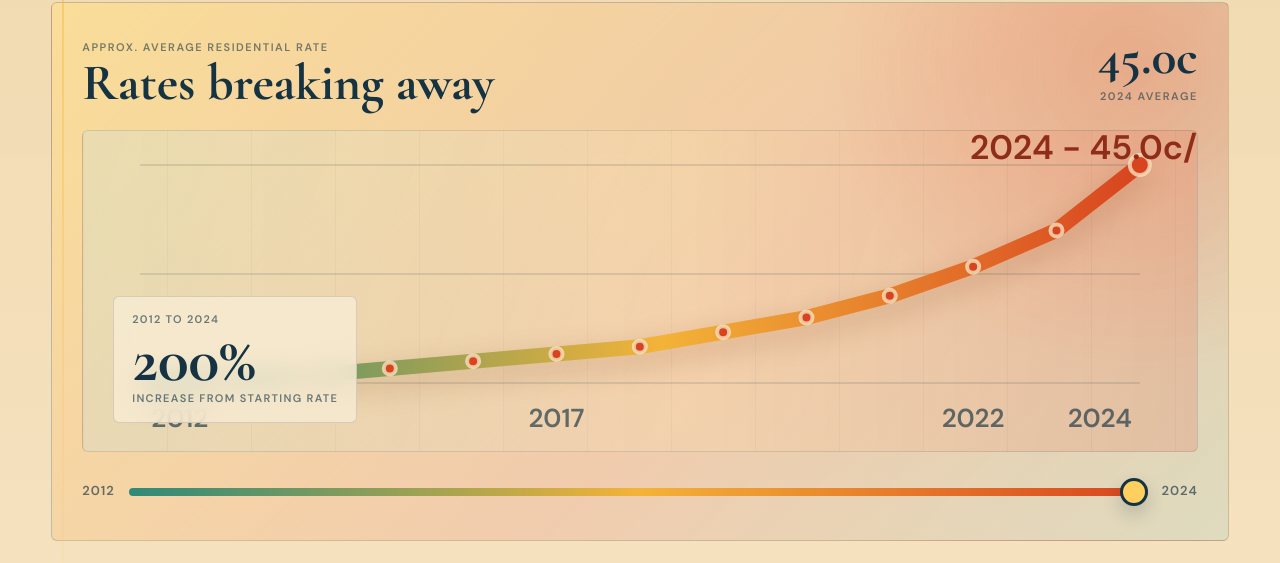
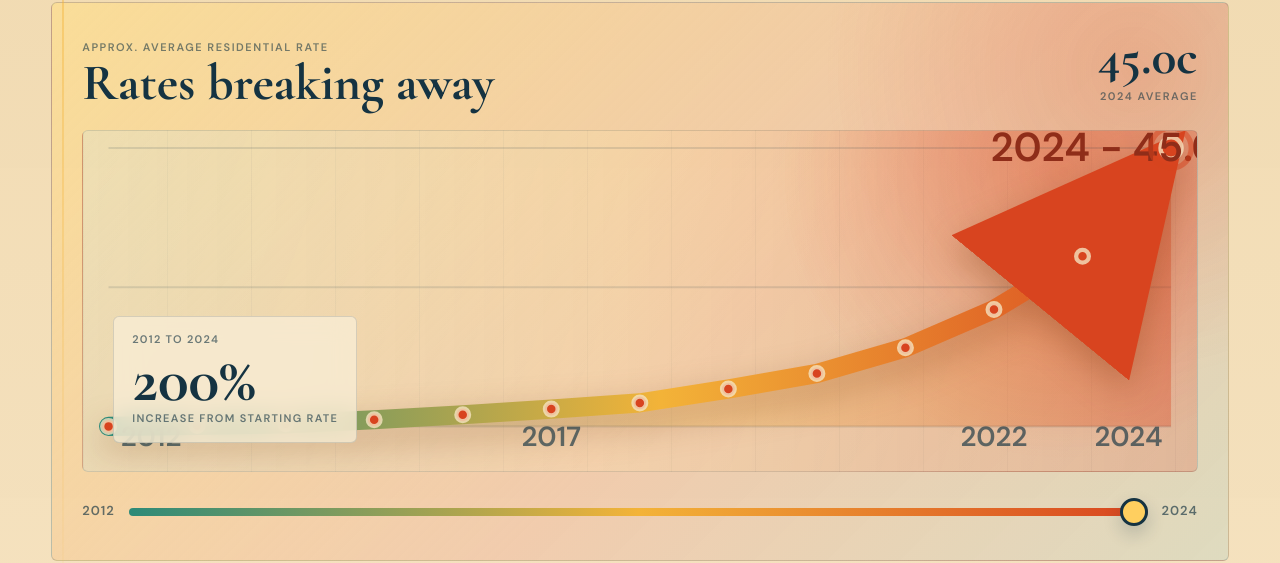
Before and after one commit to renewabletalentacquisition-jpg/renewable-acquisition, a Next.js app: page /presentation in a window 1280 px wide. Shown: the part 4552-5115 px from the top of the page. Built offline with nearby package versions, Linux system fonts and the light colour scheme.

Commit message:
Intensify utility rate climb graph

```diff
--- a/src/app/presentation/page.tsx
+++ b/src/app/presentation/page.tsx
@@ -235,11 +235,13 @@ const maxRate = Math.max(...rateHistory.map((item) => item.rate));
 const minRate = Math.min(...rateHistory.map((item) => item.rate));
 const firstRate = rateHistory[0].rate;
 const graphWidth = 1000;
-const graphTop = 34;
-const graphBottom = 252;
+const graphTop = 16;
+const graphBottom = 278;
 const rateGraphPoints = rateHistory.map((item, index) => {
   const x = (index / (rateHistory.length - 1)) * graphWidth;
-  const y = graphBottom - ((item.rate - minRate) / (maxRate - minRate)) * (graphBottom - graphTop);
+  const normalizedRate = (item.rate - minRate) / (maxRate - minRate);
+  const surgeRate = Math.pow(normalizedRate, 1.38);
+  const y = graphBottom - surgeRate * (graphBottom - graphTop);
   return { ...item, x, y };
 });
 const fullRatePath = rateGraphPoints.map((point, index) => `${index === 0 ? "M" : "L"} ${point.x} ${point.y}`).join(" ");
@@ -283,6 +285,11 @@ export default function PresentationPage() {
     () => rateGraphPoints.slice(0, rateIndex + 1).map((point, index) => `${index === 0 ? "M" : "L"} ${point.x} ${point.y}`).join(" "),
     [rateIndex]
   );
+  const selectedRateAreaPath = useMemo(() => {
+    const visiblePoints = rateGraphPoints.slice(0, rateIndex + 1);
+    const lastPoint = visiblePoints[visiblePoints.length - 1];
+    return `${visiblePoints.map((point, index) => `${index === 0 ? "M" : "L"} ${point.x} ${point.y}`).join(" ")} L ${lastPoint.x} ${graphBottom} L ${visiblePoints[0].x} ${graphBottom} Z`;
+  }, [rateIndex]);
 
   useEffect(() => {
     const handleScroll = () => {
@@ -511,12 +518,21 @@ export default function PresentationPage() {
                         <stop offset="52%" stopColor="#f3b338" />
                         <stop offset="100%" stopColor="#d8441f" />
                       </linearGradient>
+                      <linearGradient id="rateSurgeFill" x1="0%" x2="100%" y1="0%" y2="0%">
+                        <stop offset="0%" stopColor="#2d8a78" stopOpacity="0.12" />
+                        <stop offset="55%" stopColor="#f3b338" stopOpacity="0.24" />
+                        <stop offset="100%" stopColor="#d8441f" stopOpacity="0.36" />
+                      </linearGradient>
+                      <marker id="rateArrow" markerHeight="12" markerWidth="12" orient="auto" refX="9" refY="5" viewBox="0 0 10 10">
+                        <path d="M 0 0 L 10 5 L 0 10 z" fill="#d8441f" />
+                      </marker>
                     </defs>
-                    <path className="pitch-rate-grid-line" d="M 0 252 L 1000 252" />
-                    <path className="pitch-rate-grid-line" d="M 0 143 L 1000 143" />
-                    <path className="pitch-rate-grid-line" d="M 0 34 L 1000 34" />
+                    <path className="pitch-rate-grid-line" d="M 0 278 L 1000 278" />
+                    <path className="pitch-rate-grid-line" d="M 0 147 L 1000 147" />
+                    <path className="pitch-rate-grid-line" d="M 0 16 L 1000 16" />
+                    <path className="pitch-rate-area" d={selectedRateAreaPath} />
                     <path className="pitch-rate-path-base" d={fullRatePath} />
-                    <path className="pitch-rate-path-live" d={selectedRatePath} />
+                    <path className="pitch-rate-path-live" d={selectedRatePath} markerEnd="url(#rateArrow)" />
                     {rateGraphPoints.map((point, index) => (
                       <g key={point.year}>
                         <circle
@@ -535,6 +551,9 @@ export default function PresentationPage() {
                             {point.year} - {point.rate.toFixed(1)}c/kWh
                           </text>
                         ) : null}
+                        {index === rateIndex ? (
+                          <circle className="pitch-rate-peak-ring" cx={point.x} cy={point.y} r="19" />
+                        ) : null}
                       </g>
                     ))}
                   </svg>
@@ -1418,13 +1437,14 @@ export default function PresentationPage() {
 
         .pitch-rate-graph {
           position: relative;
-          min-height: 290px;
+          min-height: 330px;
           overflow: hidden;
           border: 1px solid rgba(21, 51, 66, 0.13);
           border-radius: 6px;
           background:
+            radial-gradient(circle at 88% 12%, rgba(216, 68, 31, 0.34), transparent 28%),
             linear-gradient(110deg, rgba(255, 255, 255, 0.24), rgba(255, 255, 255, 0.08)),
-            linear-gradient(90deg, rgba(45, 138, 120, 0.1), rgba(243, 179, 56, 0.12) 54%, rgba(216, 68, 31, 0.2)),
+            linear-gradient(90deg, rgba(45, 138, 120, 0.08), rgba(243, 179, 56, 0.15) 48%, rgba(216, 68, 31, 0.26)),
             repeating-linear-gradient(90deg, rgba(21, 51, 66, 0.05) 0 1px, transparent 1px 84px);
         }
 
@@ -1432,7 +1452,7 @@ export default function PresentationPage() {
           display: block;
           width: 100%;
           min-width: 720px;
-          height: 320px;
+          height: 340px;
         }
 
         .pitch-rate-grid-line {
@@ -1448,6 +1468,10 @@ export default function PresentationPage() {
           stroke-linejoin: round;
         }
 
+        .pitch-rate-area {
+          fill: url("#rateSurgeFill");
+        }
+
         .pitch-rate-path-base {
           stroke: rgba(21, 51, 66, 0.18);
           stroke-width: 9;
@@ -1455,8 +1479,8 @@ export default function PresentationPage() {
 
         .pitch-rate-path-live {
           stroke: url("#rateSurgeGradient");
-          stroke-width: 15;
-          filter: drop-shadow(0 10px 14px rgba(119, 52, 13, 0.24));
+          stroke-width: 18;
+          filter: drop-shadow(0 12px 16px rgba(119, 52, 13, 0.32));
         }
 
         .pitch-rate-dot {
@@ -1470,9 +1494,15 @@ export default function PresentationPage() {
           fill: #d8441f;
         }
 
+        .pitch-rate-peak-ring {
+          fill: none;
+          stroke: rgba(216, 68, 31, 0.5);
+          stroke-width: 5;
+        }
+
         .pitch-rate-label {
           fill: #8f2d19;
-          font-size: 34px;
+          font-size: 38px;
           font-weight: 900;
           letter-spacing: 0;
         }
@@ -1766,13 +1796,13 @@ export default function PresentationPage() {
           }
 
           .pitch-rate-graph {
-            min-height: 250px;
+            min-height: 280px;
             overflow-x: auto;
           }
 
           .pitch-rate-graph svg {
             min-width: 660px;
-            height: 280px;
+            height: 300px;
           }
 
           .pitch-rate-callout {
```
